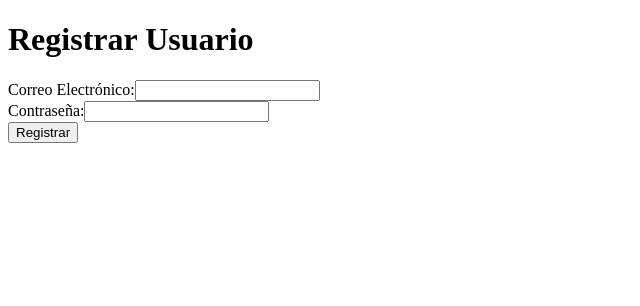
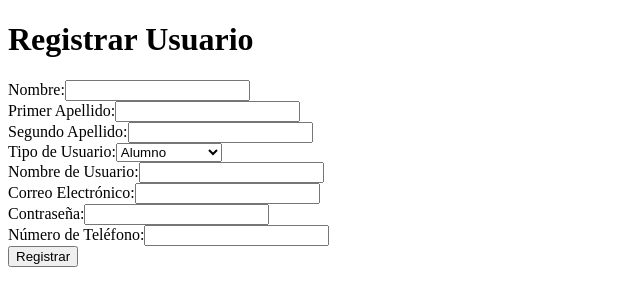
Before and after one commit to Nefta11/Vue-PracticasH, a Vue app: page /register in a window 1280 px wide. Shown: the top 306 px of the page, without its empty margins (0-640 px from the left). Built offline with nearby package versions, Linux system fonts and the light colour scheme.

Commit message:
agregar campos adicionales al formulario de registro: nombre, apellidos, tipo de usuario, nombre de usuario y número de teléfono

```diff
--- a/src/views/RegisterPage.vue
+++ b/src/views/RegisterPage.vue
@@ -2,6 +2,33 @@
   <div>
     <h1>Registrar Usuario</h1>
     <form @submit.prevent="register">
+      <div>
+        <label for="nombre">Nombre:</label>
+        <input type="text" v-model="nombre" required />
+      </div>
+      <div>
+        <label for="primerApellido">Primer Apellido:</label>
+        <input type="text" v-model="primerApellido" required />
+      </div>
+      <div>
+        <label for="segundoApellido">Segundo Apellido:</label>
+        <input type="text" v-model="segundoApellido" required />
+      </div>
+      <div>
+        <label for="tipoUsuario">Tipo de Usuario:</label>
+        <select v-model="tipoUsuario" required>
+          <option>Alumno</option>
+          <option>Profesor</option>
+          <option>Secretaria</option>
+          <option>Laboratorista</option>
+          <option>Director</option>
+          <option>Administrativo</option>
+        </select>
+      </div>
+      <div>
+        <label for="nombreUsuario">Nombre de Usuario:</label>
+        <input type="text" v-model="nombreUsuario" required />
+      </div>
       <div>
         <label for="email">Correo Electrónico:</label>
         <input type="email" v-model="email" required />
@@ -9,6 +36,10 @@
       <div>
         <label for="password">Contraseña:</label>
         <input type="password" v-model="password" required />
+      </div>
+      <div>
+        <label for="numeroTelefono">Número de Teléfono:</label>
+        <input type="text" v-model="numeroTelefono" required />
       </div>
       <button type="submit">Registrar</button>
     </form>
@@ -21,15 +52,33 @@ import { createUser } from '../services/Api';
 export default {
   data() {
     return {
+      nombre: '',
+      primerApellido: '',
+      segundoApellido: '',
+      tipoUsuario: 'Alumno',
+      nombreUsuario: '',
       email: '',
       password: '',
+      numeroTelefono: '',
       error: ''
     };
   },
   methods: {
     async register() {
       try {
-        const user = { email: this.email, password: this.password };
+        const user = {
+          nombre: this.nombre,
+          primerApellido: this.primerApellido,
+          segundoApellido: this.segundoApellido,
+          tipoUsuario: this.tipoUsuario,
+          nombreUsuario: this.nombreUsuario,
+          correoElectronico: this.email,
+          contrasena: this.password,
+          numeroTelefono: this.numeroTelefono,
+          estatus: 'Activo',
+          fechaRegistro: new Date(),
+          fechaActualizacion: new Date()
+        };
         await createUser(user);
         this.$router.push('/');
       } catch (err) {
```
